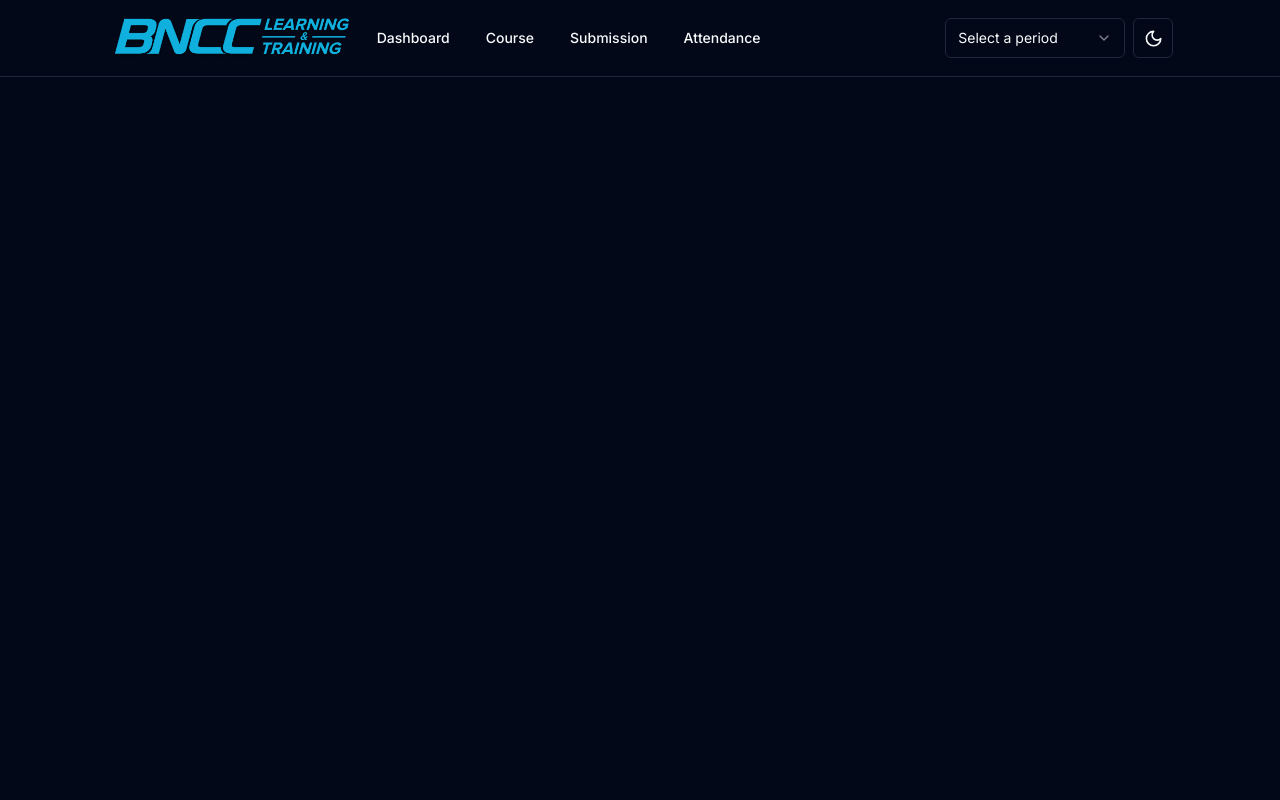
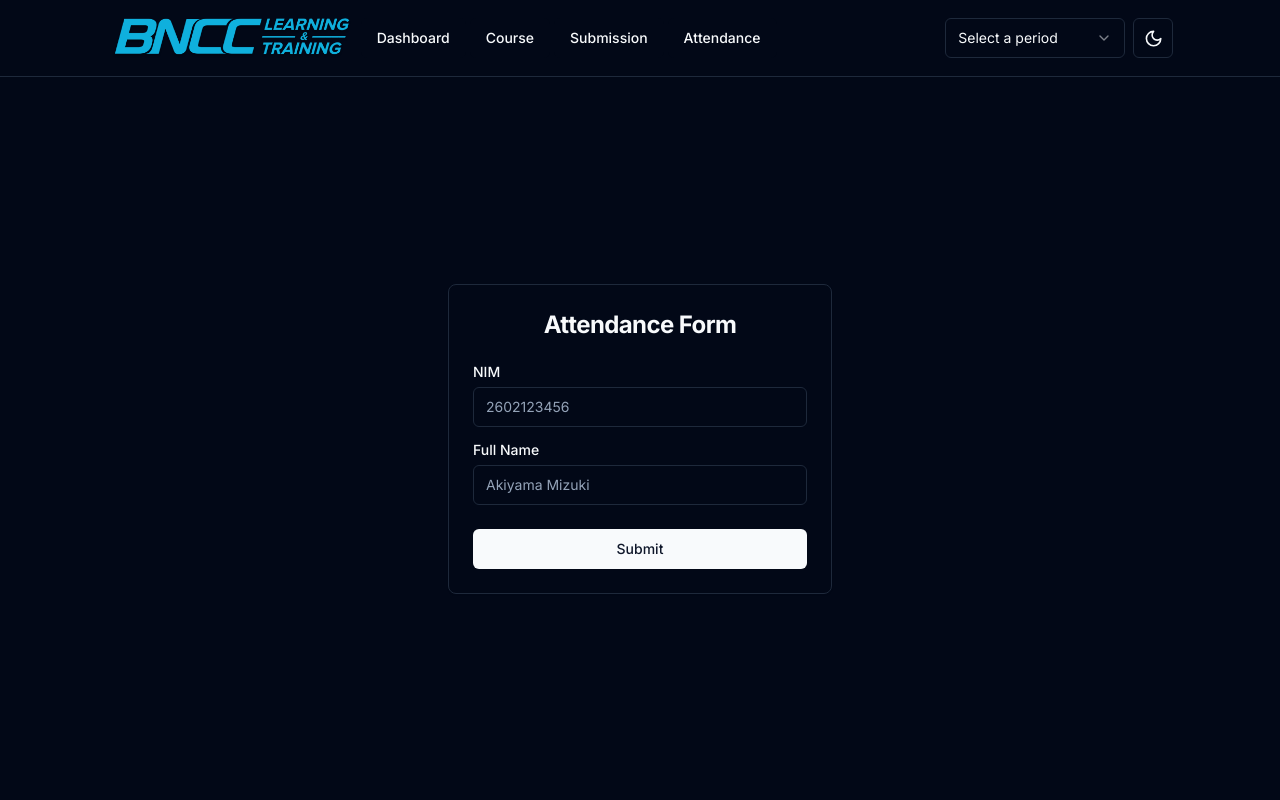
Before and after one commit to BNCC-Bandung/bncc-platform-frontend, a Next.js app: page /attendance in a window 1280 px wide. Shown: the top 800 px of the page. Built offline with nearby package versions, Linux system fonts and the light colour scheme.

Commit message:
feat: attendanca

```diff
--- a/src/app/(auth)/attendance/page.tsx
+++ b/src/app/(auth)/attendance/page.tsx
@@ -1,5 +1,47 @@
+import StyledLink from "@/components/link/styled-link";
+import { Button } from "@/components/ui/button";
+import {
+  Card,
+  CardContent,
+  CardDescription,
+  CardFooter,
+  CardHeader,
+  CardTitle,
+} from "@/components/ui/card";
+import { Input } from "@/components/ui/input";
+import { Label } from "@/components/ui/label";
+import Image from "next/image";
+
 export default function Attendance() {
   return (
-    <div className="layout flex flex-col p-10 h-[calc(100svh-77px)]"></div>
+    <div className="layout flex flex-col p-10 h-[calc(100svh-77px)]">
+      <div className="flex justify-center items-center h-screen">
+        <Card className="w-full max-w-sm">
+          <CardHeader>
+            <CardTitle className="flex text-2xl font-bold justify-center">
+              Attendance Form
+            </CardTitle>
+          </CardHeader>
+          <CardContent className="grid gap-4">
+            <div className="grid gap-2">
+              <Label htmlFor="number">NIM</Label>
+              <Input id="nim" type="number" placeholder="2602123456" required />
+            </div>
+            <div className="grid gap-2">
+              <Label htmlFor="text">Full Name</Label>
+              <Input
+                id="name"
+                type="text"
+                placeholder="Akiyama Mizuki"
+                required
+              />
+            </div>
+          </CardContent>
+          <CardFooter className="flex-col gap-4">
+            <Button className="w-full">Submit</Button>
+          </CardFooter>
+        </Card>
+      </div>
+    </div>
   );
 }
```
